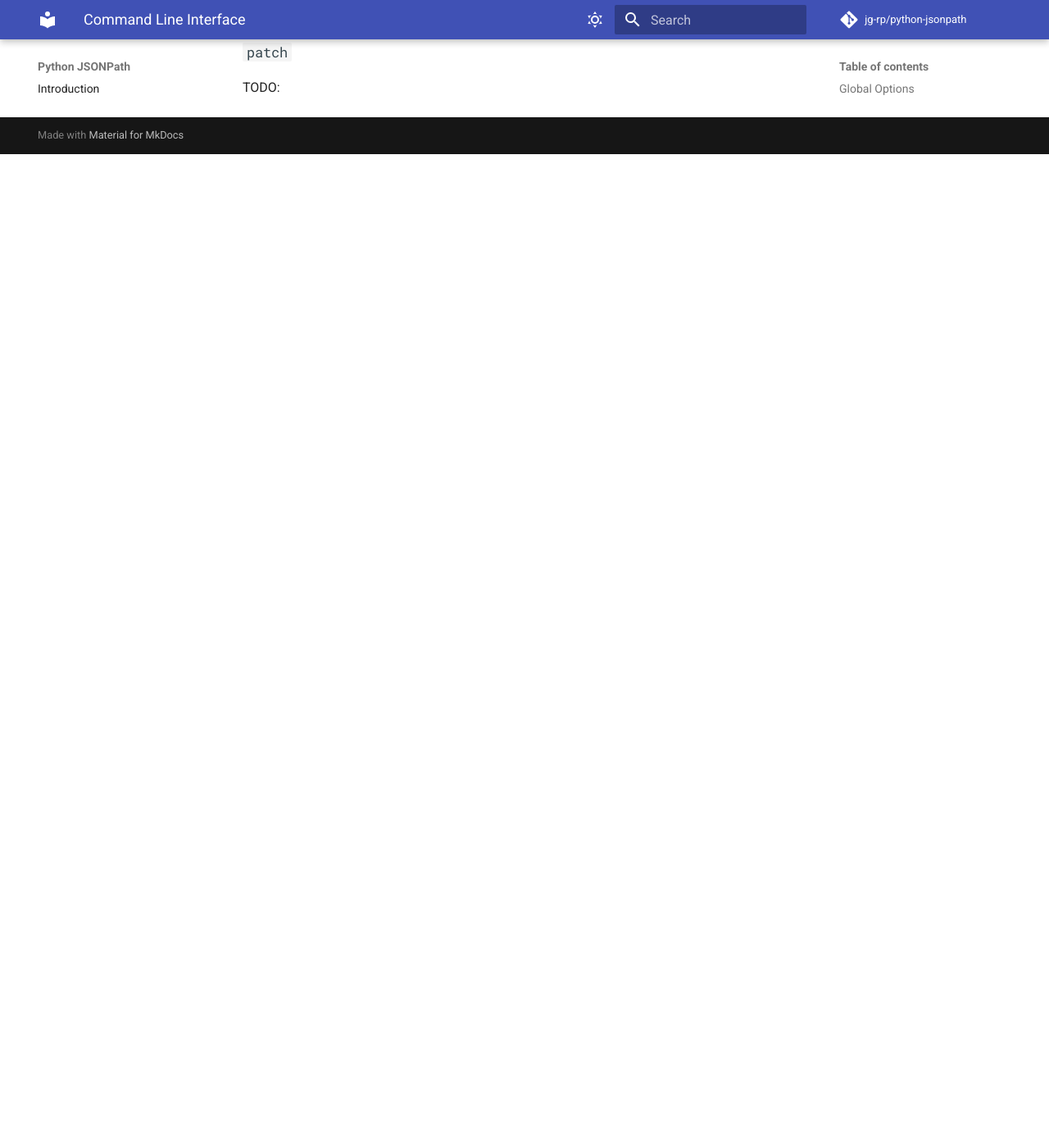
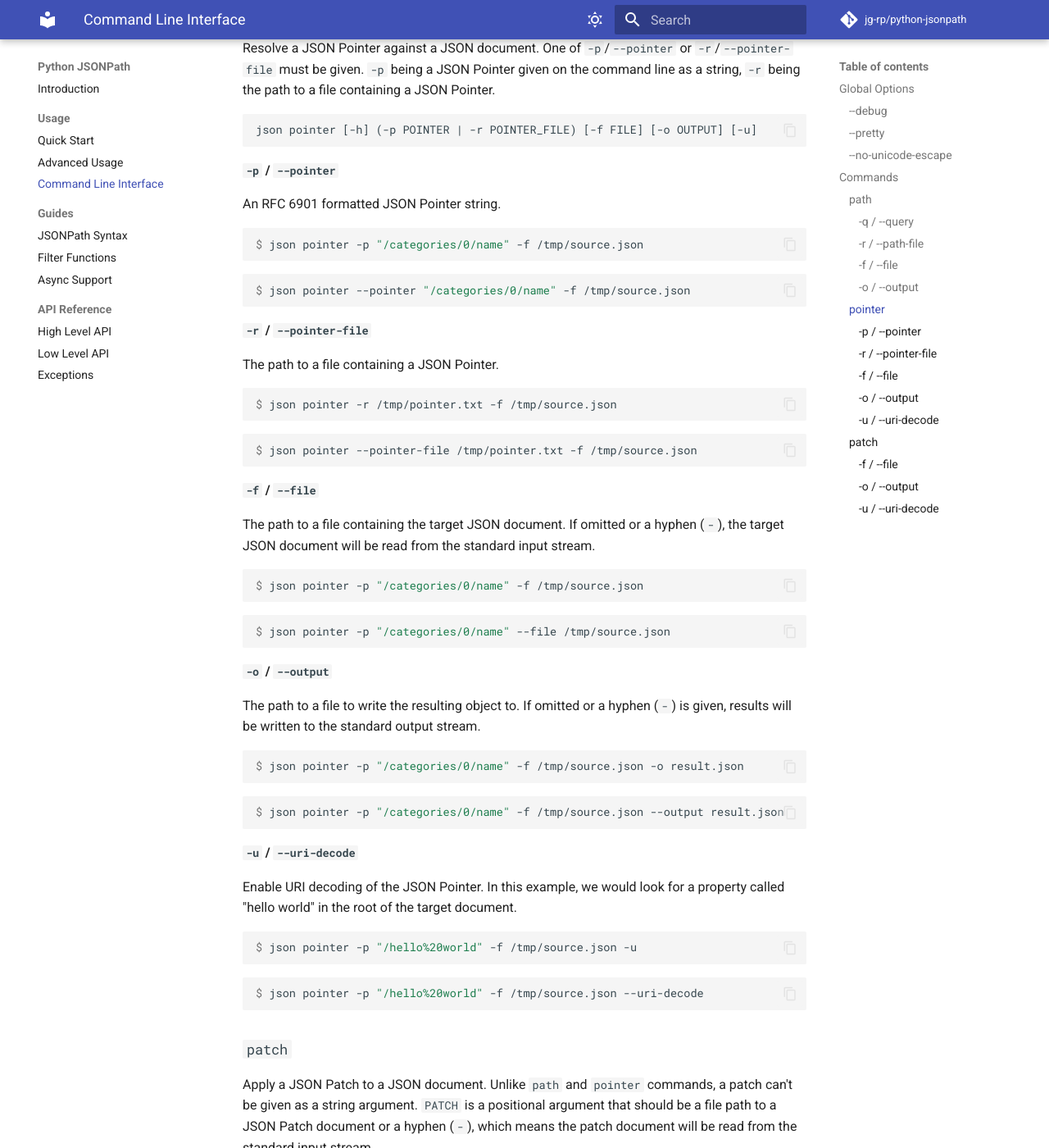
Before and after one commit to jg-rp/python-jsonpath, an MkDocs documentation site: the page built from docs/cli.md, in a window 1280 px wide and 1400 px high, scrolled down 3858 px. Shown: the whole window at 82% size. Built offline with MkDocs 1.6.1 and Material for MkDocs 9.7.7, drawn with Linux system fonts in a browser that asks for light colours; comment, search, counter and statistics services are not loaded; before the commit the page ends 4046 px from its top, so only the background shows below that; some of the changed text lies outside the part shown.

Commit message:
CLI docs for pointer and patch.

````diff
--- a/docs/cli.md
+++ b/docs/cli.md
@@ -131,6 +131,10 @@
 
 Find objects in a JSON document given a JSONPath. One of `-q`/`--query` or `-r`/`--path-file` must be given. `-q` being a JSONPath given on the command line as a string, `-r` being the path to a file containing a JSONPath.
 
+```
+json path [-h] (-q QUERY | -r PATH_FILE) [-f FILE] [-o OUTPUT]
+```
+
 #### `-q` / `--query`
 
 The JSONPath as a string.
@@ -172,17 +176,129 @@
 The path to a file to write resulting objects to, as a JSON array. If omitted or a hyphen (`-`) is given, results will be written to the standard output stream.
 
 ```console
-$ json path -q "$.price_cap" -f /tmp/source.json -o /result.json
+$ json path -q "$.price_cap" -f /tmp/source.json -o result.json
 ```
 
 ```console
-$ json path -q "$.price_cap" -f /tmp/source.json --output /result.json
+$ json path -q "$.price_cap" -f /tmp/source.json --output result.json
 ```
 
 ### `pointer`
 
-TODO:
+Resolve a JSON Pointer against a JSON document. One of `-p`/`--pointer` or `-r`/`--pointer-file` must be given. `-p` being a JSON Pointer given on the command line as a string, `-r` being the path to a file containing a JSON Pointer.
+
+```
+json pointer [-h] (-p POINTER | -r POINTER_FILE) [-f FILE] [-o OUTPUT] [-u]
+```
+
+#### `-p` / `--pointer`
+
+An RFC 6901 formatted JSON Pointer string.
+
+```console
+$ json pointer -p "/categories/0/name" -f /tmp/source.json
+```
+
+```console
+$ json pointer --pointer "/categories/0/name" -f /tmp/source.json
+```
+
+#### `-r` / `--pointer-file`
+
+The path to a file containing a JSON Pointer.
+
+```console
+$ json pointer -r /tmp/pointer.txt -f /tmp/source.json
+```
+
+```console
+$ json pointer --pointer-file /tmp/pointer.txt -f /tmp/source.json
+```
+
+#### `-f` / `--file`
+
+The path to a file containing the target JSON document. If omitted or a hyphen (`-`), the target JSON document will be read from the standard input stream.
+
+```console
+$ json pointer -p "/categories/0/name" -f /tmp/source.json
+```
+
+```console
+$ json pointer -p "/categories/0/name" --file /tmp/source.json
+```
+
+#### `-o` / `--output`
+
+The path to a file to write the resulting object to. If omitted or a hyphen (`-`) is given, results will be written to the standard output stream.
+
+```console
+$ json pointer -p "/categories/0/name" -f /tmp/source.json -o result.json
+```
+```console
+$ json pointer -p "/categories/0/name" -f /tmp/source.json --output result.json
+```
+
+#### `-u` / `--uri-decode`
+
+Enable URI decoding of the JSON Pointer. In this example, we would look for a property called "hello world" in the root of the target document.
+
+```console
+$ json pointer -p "/hello%20world" -f /tmp/source.json -u
+```
+
+```console
+$ json pointer -p "/hello%20world" -f /tmp/source.json --uri-decode
+```
 
 ### `patch`
 
-TODO:
+Apply a JSON Patch to a JSON document. Unlike `path` and `pointer` commands, a patch can't be given as a string argument. `PATCH` is a positional argument that should be a file path to a JSON Patch document or a hyphen (`-`), which means the patch document will be read from the standard input stream.
+
+```
+json patch [-h] [-f FILE] [-o OUTPUT] [-u] PATCH
+```
+
+These examples read the patch from `patch.json` and the document to modify from `target.json`
+
+```console
+$ json patch /tmp/patch.json -f /tmp/target.json
+```
+
+```console
+$ cat /tmp/patch.json | json patch - -f /tmp/target.json
+```
+
+#### `-f` / `--file`
+
+The path to a file containing the target JSON document. If omitted or a hyphen (`-`), the target JSON document will be read from the standard input stream.
+
+```console
+$ json patch /tmp/patch.json -f /tmp/target.json
+```
+
+```console
+$ json patch /tmp/patch.json --file /tmp/target.json
+```
+
+#### `-o` / `--output`
+
+The path to a file to write the resulting object to. If omitted or a hyphen (`-`) is given, results will be written to the standard output stream.
+
+```console
+$ json patch /tmp/patch.json -f /tmp/target.json -o result.json
+```
+```console
+$ json patch /tmp/patch.json -f /tmp/target.json --output result.json
+```
+
+#### `-u` / `--uri-decode`
+
+Enable URI decoding of JSON Pointers in the patch document.
+
+```console
+$ json patch /tmp/patch.json -f /tmp/target.json -u
+```
+
+```console
+$ json patch /tmp/patch.json -f /tmp/target.json --uri-decode
+```
````
Also changed, not shown: 3 other files.
